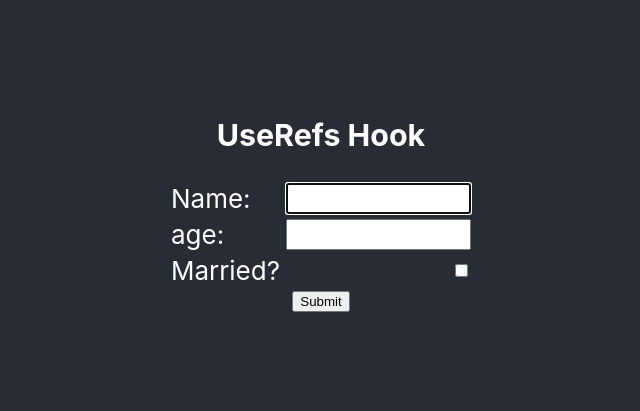
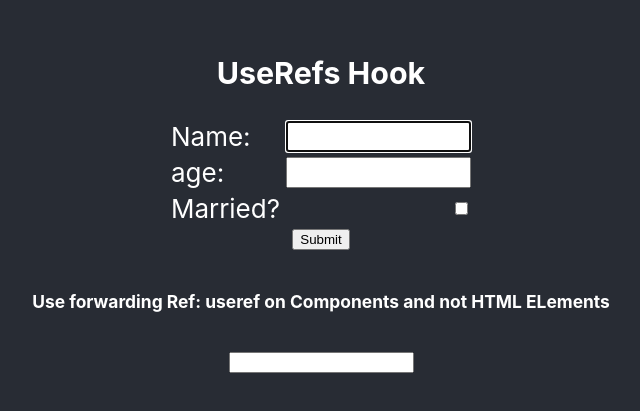
Before and after one commit to SiEr0212/react_Hooks_useRef-, a React (Create React App) app: page / in a window 1280 px wide. Shown: the part 201-612 px from the top of the page, without its empty margins (319-959 px from the left). Built offline with nearby package versions, Linux system fonts and the light colour scheme.

Commit message:
added use forwarding refs

```diff
--- a/src/App.js
+++ b/src/App.js
@@ -1,5 +1,6 @@
 import React, { useEffect, useRef } from "react";
 import "./App.css";
+import Input from "./components/Input";
 
 function App() {
   const nameRef = useRef();
@@ -25,9 +26,9 @@ function App() {
     }
   };
 
-const onClickHandle = () => {
-alert('submitted')
-};
+  const onClickHandle = () => {
+    alert("submitted");
+  };
 
   return (
     <div className="App">
@@ -60,9 +61,16 @@ alert('submitted')
             onKeyDown={keyPressHandle}
           />
         </div>
-        <button onClick={onClickHandle} ref={submitRef} id="submitButton" onKeyDown={keyPressHandle}>
+        <button
+          onClick={onClickHandle}
+          ref={submitRef}
+          id="submitButton"
+          onKeyDown={keyPressHandle}
+        >
           Submit
         </button>
+        <h6>Use forwarding Ref: useref on Components and not HTML ELements</h6>
+        <Input />
       </header>
     </div>
   );
--- /dev/null
+++ b/src/components/Input.js
@@ -0,0 +1,5 @@
+import React from "react";
+
+export default function Input({ placeholder, style }) {
+  return <input type="text" placeholder={placeholder} style={style} />;
+}
```
